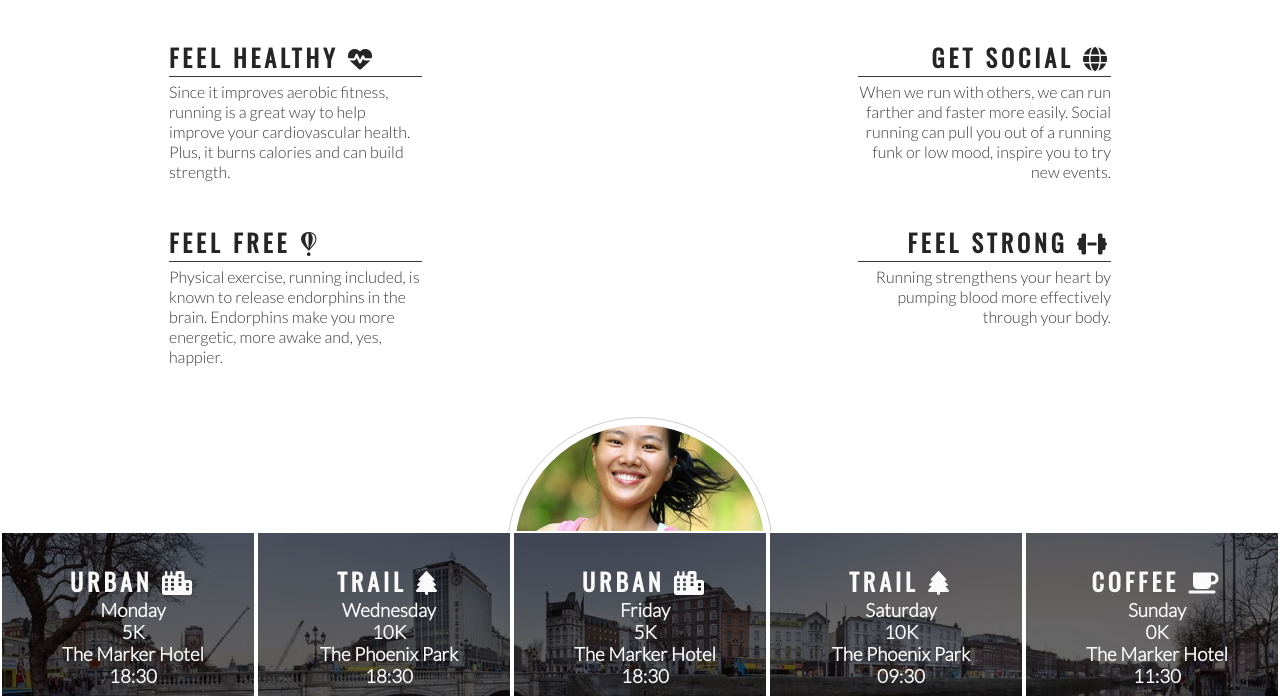
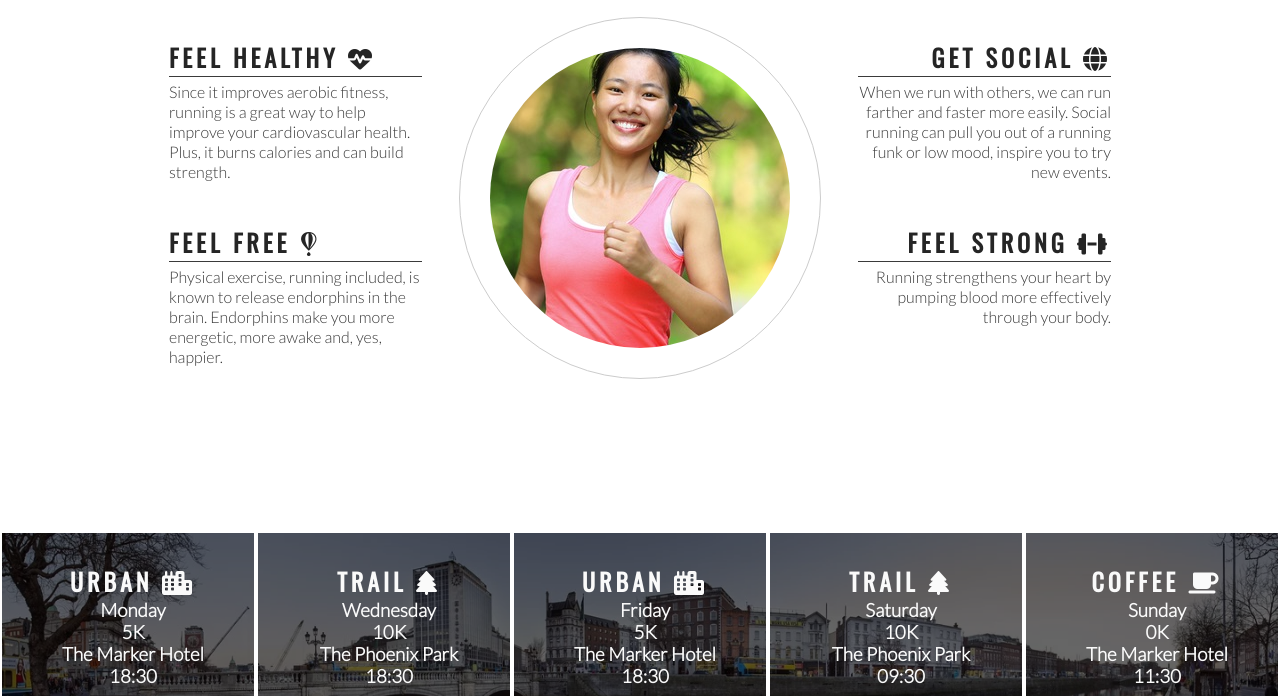
Before and after one commit to AleksandrDenis/love-running, a plain HTML site: page index.html in a window 1280 px wide. Shown: the part 764-1460 px from the top of the page. Drawn offline with nearby package versions, Linux system fonts and the light colour scheme.

Commit message:
style circle cover ant times sections

```diff
--- a/assets/css/style.css
+++ b/assets/css/style.css
@@ -182,21 +182,20 @@ hr {
 }
 
 #circle-container {
-    width: 250px;
-    height: 250px;
-    padding: 7px;
+    width: 300px;
+    height: 300px;
+    padding: 30px;
     border-style: solid;
     border-color: #ccc;
     border-width: 1px;
     border-radius: 50%;
     margin: 0 auto;
-    clear: both;
+
 }
 
 #circle-cover-bg {
     background: url(../images/ethos-center-image.jpg) no-repeat center center;
     height: 100%;
-    width: 100%;
     border-radius: 50%;
 }
 
@@ -208,7 +207,6 @@ hr {
     background-size: cover;
     background-position: center;
    overflow: hidden;
-   clear: both;
 
 }
 
```
